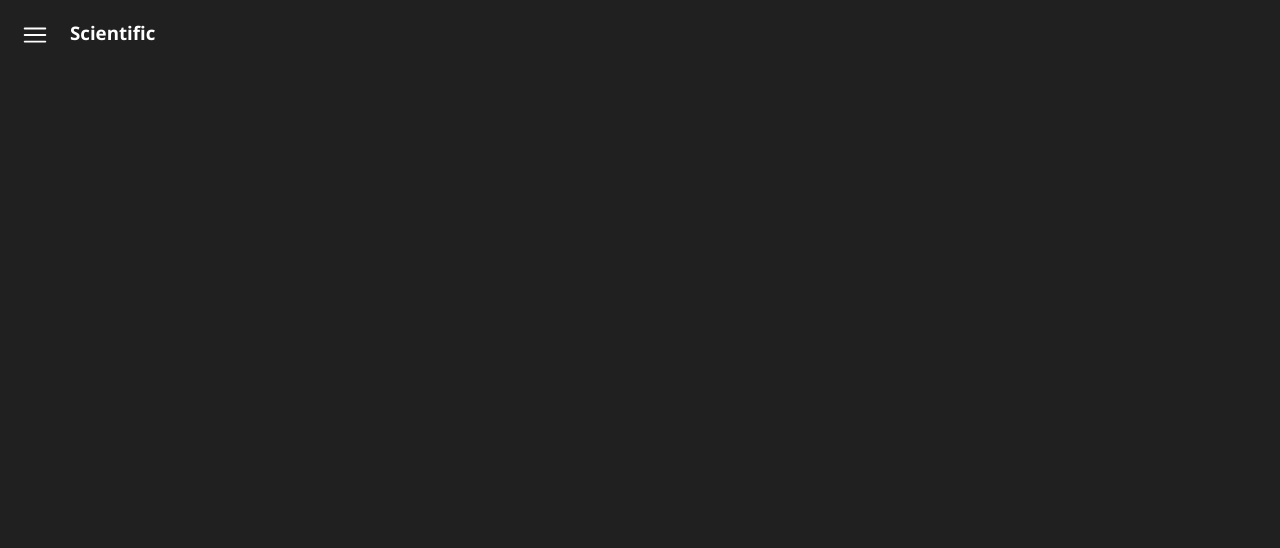
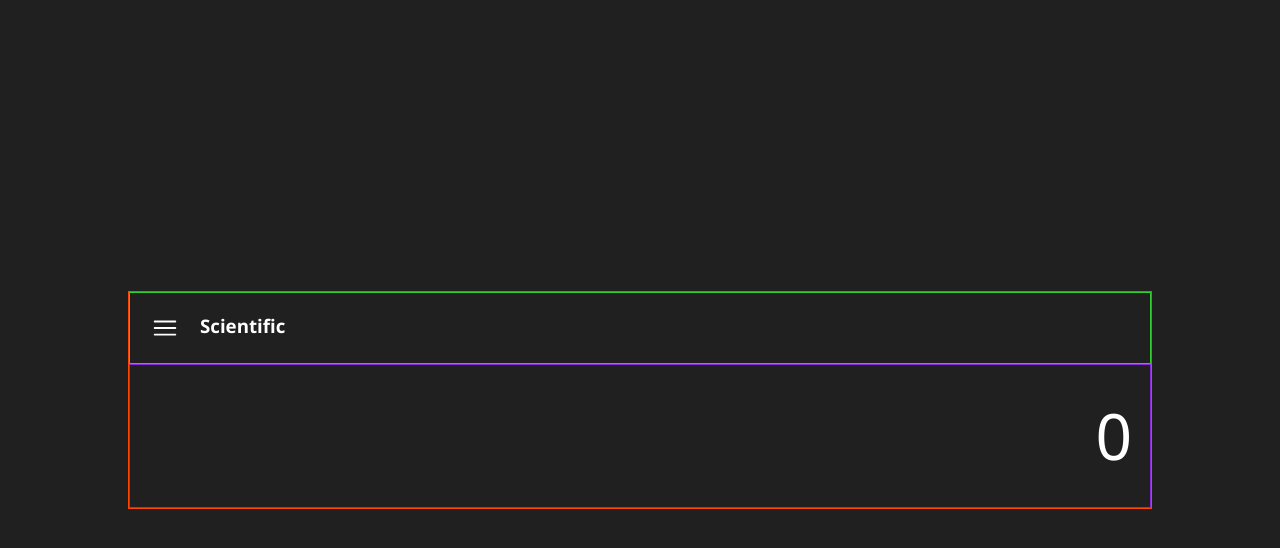
Before and after one commit to ssembatya-dennis/scientific-calculator, a plain HTML site: page index.html in a window 1280 px wide. Drawn offline with Linux system fonts and the light colour scheme.

Commit message:
feat(calc screen): add the calc screen section.
- add the calc screen section mark-up and styling (phase 1)

```diff
--- a/index.html
+++ b/index.html
@@ -33,6 +33,10 @@
           </button>
           <h3 class="menu-title">Scientific</h3>
         </div>
+
+        <div class="calc__screen">
+          <p class="screen-digit">0</p>
+        </div>
       </div>
     </section>
     <script src="./src/js/main.js"></script>
--- a/src/css/styles.css
+++ b/src/css/styles.css
@@ -30,6 +30,11 @@ body {
   box-sizing: inherit;
 }
 
+.screen-digit {
+  font-size: 6.4rem;
+  font-weight: 500;
+}
+
 /*
 ** Button Styles
 */
@@ -59,13 +64,38 @@ body {
 /* Container styles */
 
 .calc__root {
+  display: flex;
+  justify-content: center;
+  align-items: center;
   width: 100%;
   height: 100vh;
   background-color: var(--primary-black);
 }
 
+.calc__container {
+  display: block;
+  width: 80%;
+  height: 90%;
+  max-height: fit-content;
+  border: 1px solid orangered;
+  background-color: var(--primary-black);
+}
+
 .calc__navigation {
   display: flex;
+  width: 100%;
+  height: 10%;
   gap: 2rem;
   padding: 2rem;
+  border: 1px solid limegreen;
 }
+
+.calc__screen {
+  display: flex;
+  justify-content: flex-end;
+  align-items: center;
+  width: 100%;
+  height: 20%;
+  padding: 0 1.8rem 0 2rem;
+  border: 1px solid blueviolet;
+}
```
